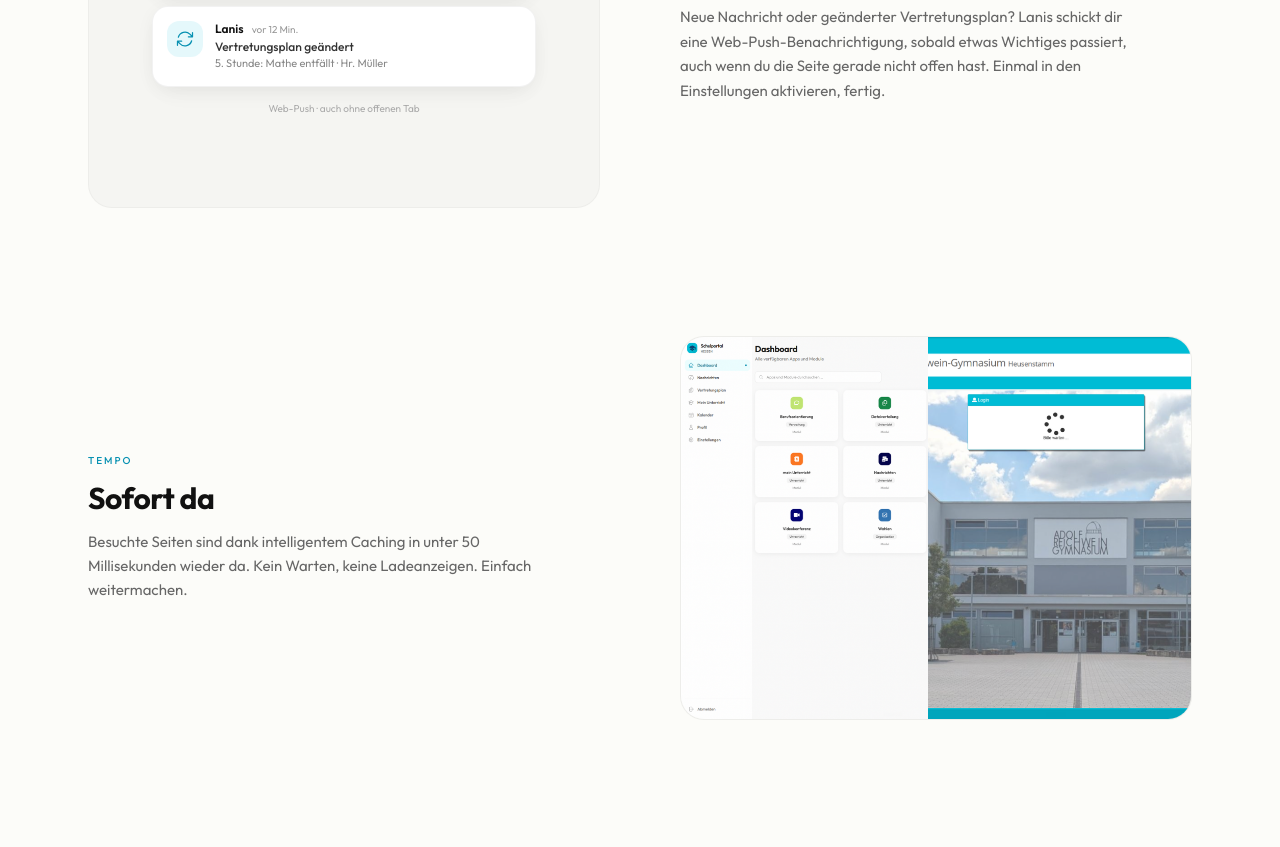
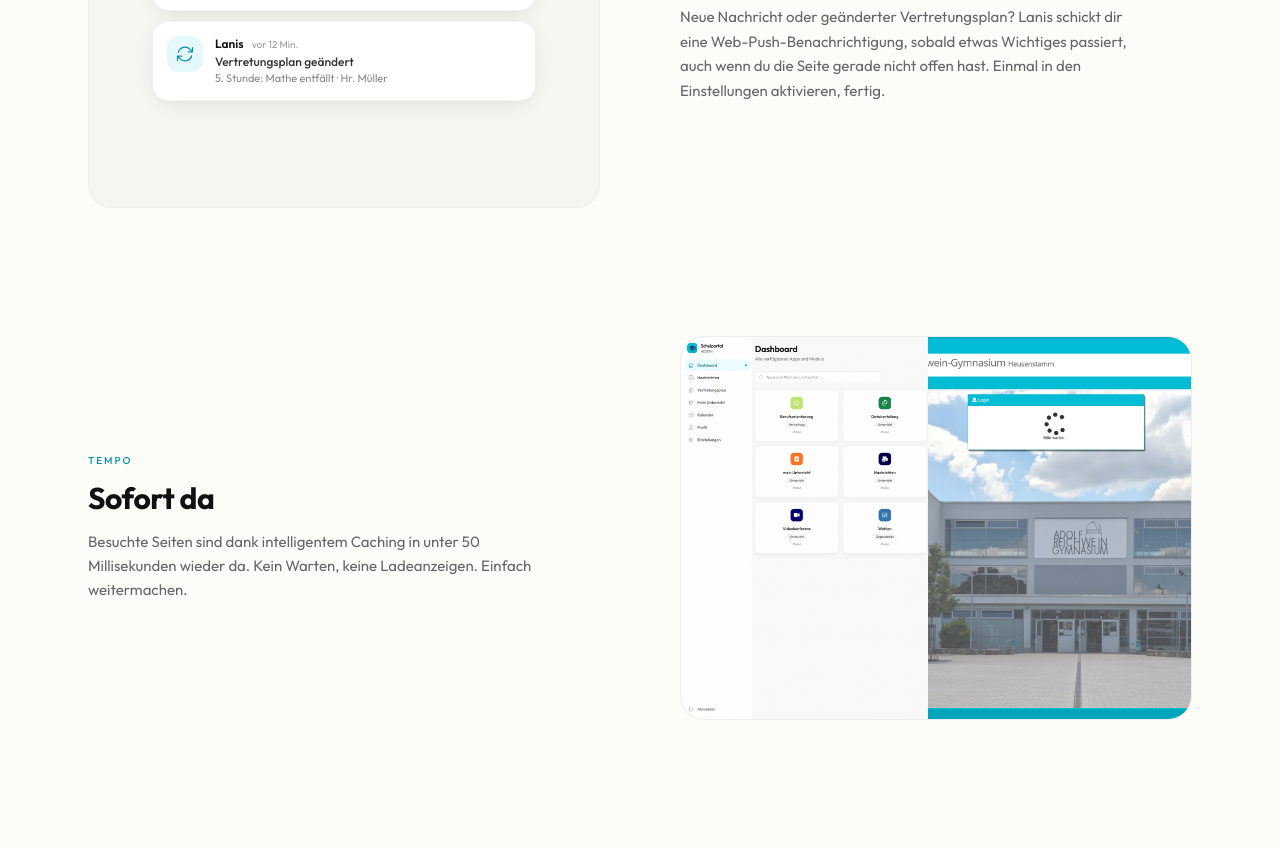
Before and after one commit to joan-code6/lanis_ui, a React (Vite) app: page / in a window 1280 px wide. Shown: the part 2194-3041 px from the top of the page. Built offline with nearby package versions, Linux system fonts and the light colour scheme; no server answers.

Commit message:
fix: remove push notification caption from landing mockup

```diff
--- a/src/components/landing/Landingpage.tsx
+++ b/src/components/landing/Landingpage.tsx
@@ -144,7 +144,6 @@ const NotificationsMock: React.FC = () => (
         <div className="text-[11px] text-[#888] dark:text-surface-500 truncate">5. Stunde: Mathe entfällt · Hr. Müller</div>
       </div>
     </div>
-    <div className="text-[10px] text-[#aaa] dark:text-surface-500 mt-1">Web-Push · auch ohne offenen Tab</div>
   </div>
 );
 
```
